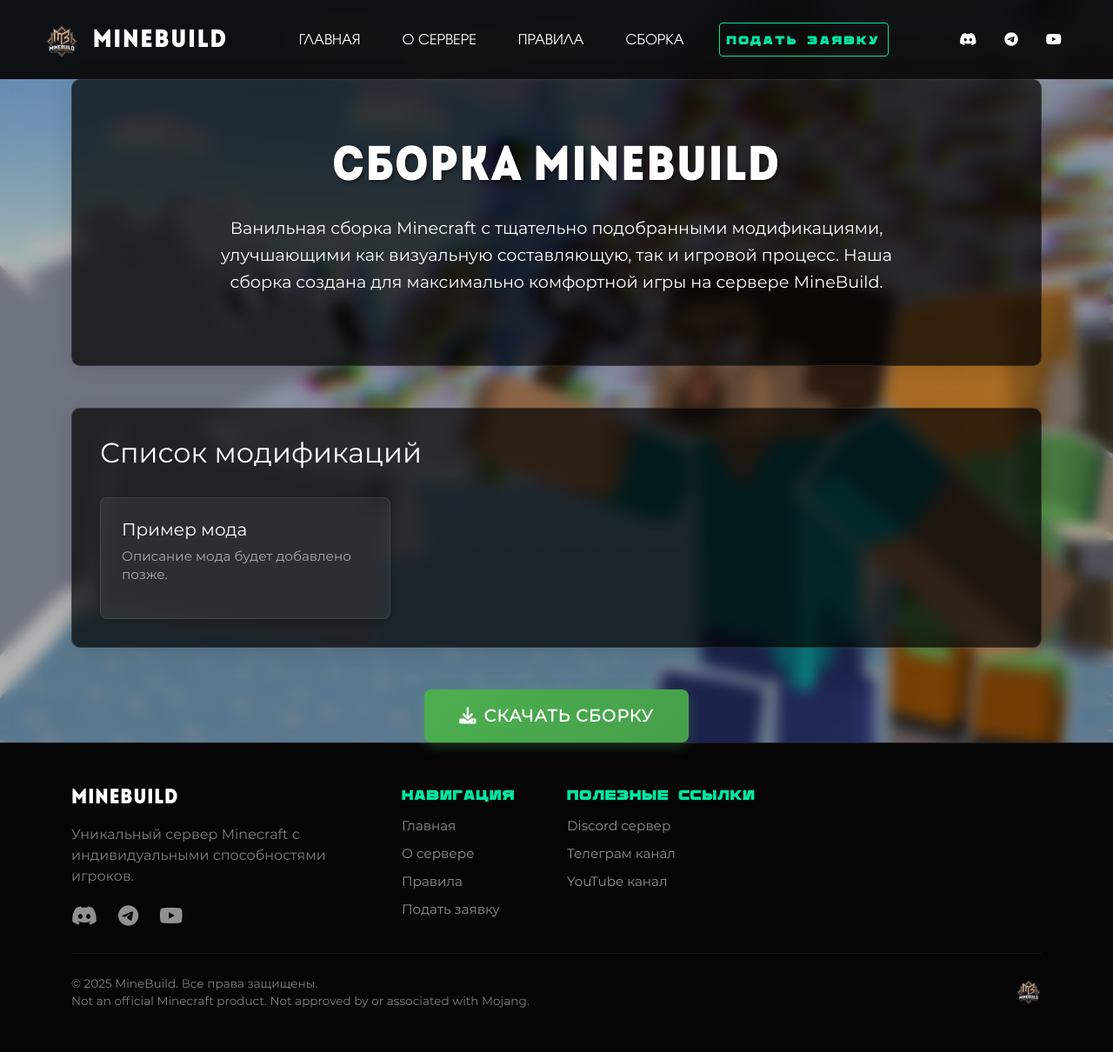
After one commit to KOFIOK/minebuild-site, a Python web app: template templates/build.html in a window 1280 px wide. The commit adds this page. Shown: the whole page at 87% size. Run offline with Jinja, Linux system fonts and the light colour scheme; the template is opened without the code that fills it, so the values that code supplies are empty.

Commit message:
Страница сборки

```diff
--- /dev/null
+++ b/static/css/build.css
@@ -0,0 +1,110 @@
+body {
+    background: url('../images/background/snowy_art.webp') no-repeat center center fixed;
+    background-size: cover;
+    min-height: 100vh;
+    position: relative;
+}
+
+body::before {
+    content: '';
+    position: fixed;
+    top: 0;
+    left: 0;
+    width: 100%;
+    height: 100%;
+    backdrop-filter: blur(8px);
+    background: rgba(0, 0, 0, 0.3);
+    z-index: -1;
+}
+
+.build-header {
+    text-align: center;
+    padding: 4rem 0;
+    background: rgba(0, 0, 0, 0.7);
+    border-radius: 10px;
+    margin-bottom: 3rem;
+    box-shadow: 0 4px 30px rgba(0, 0, 0, 0.1);
+    backdrop-filter: blur(5px);
+    border: 1px solid rgba(255, 255, 255, 0.1);
+    transform: translateZ(0);
+}
+
+.build-description {
+    max-width: 800px;
+    margin: 0 auto;
+    font-size: 1.2rem;
+    line-height: 1.6;
+}
+
+.mods-section {
+    background: rgba(0, 0, 0, 0.7);
+    border-radius: 10px;
+    padding: 2rem;
+    margin-bottom: 3rem;
+    box-shadow: 0 4px 30px rgba(0, 0, 0, 0.1);
+    backdrop-filter: blur(5px);
+    border: 1px solid rgba(255, 255, 255, 0.1);
+    transform: translateZ(0);
+}
+
+.mods-list {
+    display: grid;
+    grid-template-columns: repeat(auto-fill, minmax(300px, 1fr));
+    gap: 1.5rem;
+    margin-top: 2rem;
+}
+
+.mod-card {
+    background: rgba(255, 255, 255, 0.05);
+    border-radius: 8px;
+    padding: 1.5rem;
+    transition: all 0.3s ease-in-out;
+    border: 1px solid rgba(255, 255, 255, 0.1);
+    box-shadow: 0 4px 15px rgba(0, 0, 0, 0.2);
+}
+
+.mod-card:hover {
+    transform: translateY(-5px);
+    box-shadow: 0 8px 25px rgba(0, 0, 0, 0.3);
+    border: 1px solid rgba(255, 255, 255, 0.2);
+}
+
+.mod-name {
+    font-size: 1.25rem;
+    margin-bottom: 0.5rem;
+    color: #fff;
+}
+
+.mod-description {
+    color: #aaa;
+    font-size: 0.95rem;
+    line-height: 1.4;
+}
+
+.download-section {
+    text-align: center;
+    margin-top: 2rem;
+}
+
+.download-button {
+    display: inline-block;
+    background: linear-gradient(135deg, #4CAF50 0%, #45a049 100%);
+    color: white;
+    padding: 1rem 2.5rem;
+    border-radius: 8px;
+    text-decoration: none;
+    font-size: 1.2rem;
+    transition: all 0.3s ease;
+    box-shadow: 0 4px 15px rgba(76, 175, 80, 0.3);
+    border: none;
+    text-transform: uppercase;
+    letter-spacing: 1px;
+    font-weight: bold;
+}
+
+.download-button:hover {
+    background: linear-gradient(135deg, #45a049 0%, #4CAF50 100%);
+    color: white;
+    transform: translateY(-2px);
+    box-shadow: 0 6px 20px rgba(76, 175, 80, 0.4);
+}
--- a/templates/base.html
+++ b/templates/base.html
@@ -33,6 +33,9 @@
                     </li>
                     <li class="nav-item">
                         <a class="nav-link" href="/rules">ПРАВИЛА</a>
+                    </li>
+                    <li class="nav-item">
+                        <a class="nav-link" href="/build">СБОРКА</a>
                     </li>
                     <li class="nav-item">
                         <a class="nav-link btn btn-primary" href="/apply">ПОДАТЬ ЗАЯВКУ</a>
--- /dev/null
+++ b/templates/build.html
@@ -0,0 +1,43 @@
+{% extends "base.html" %}
+
+{% block title %}Сборка сервера MineBuild{% endblock %}
+
+{% block extra_css %}
+<link rel="stylesheet" href="{{ url_for('static', filename='css/build.css') }}">
+{% endblock %}
+
+{% block content %}
+<div class="build-page">
+    <div class="build-background"></div>
+    <div class="build-content">
+        <div class="container">
+            <div class="build-header animate-fade-in">
+                <h1 class="display-4">Сборка MineBuild</h1>
+                <div class="build-description">
+                    <p>Ванильная сборка Minecraft с тщательно подобранными модификациями, улучшающими как визуальную составляющую, так и игровой процесс. Наша сборка создана для максимально комфортной игры на сервере MineBuild.</p>
+                </div>
+            </div>
+
+            <div class="mods-section animate-slide-up">
+                <div class="section-title-container">
+                    <h2>Список модификаций</h2>
+                    <div class="accent-line"></div>
+                </div>
+                <div class="mods-list">
+                    <!-- Здесь будет список модов -->
+                    <div class="mod-card">
+                        <h3 class="mod-name">Пример мода</h3>
+                        <p class="mod-description">Описание мода будет добавлено позже.</p>
+                    </div>
+                </div>
+            </div>
+
+            <div class="download-section animate-slide-up">
+                <a href="https://github.com/KOFIOK/EventsPack" target="_blank" class="download-button">
+                    <i class="fas fa-download me-2"></i>Скачать сборку
+                </a>
+            </div>
+        </div>
+    </div>
+</div>
+{% endblock %}
```
